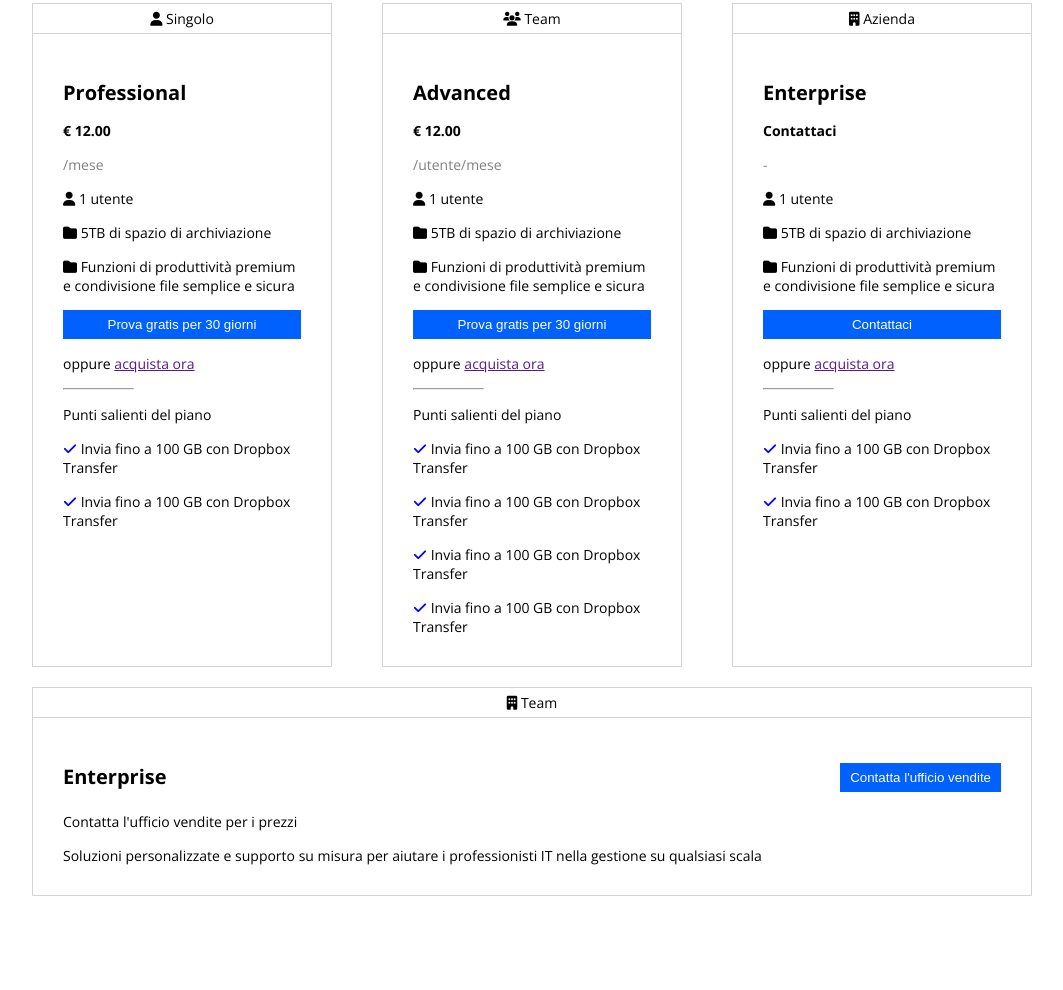
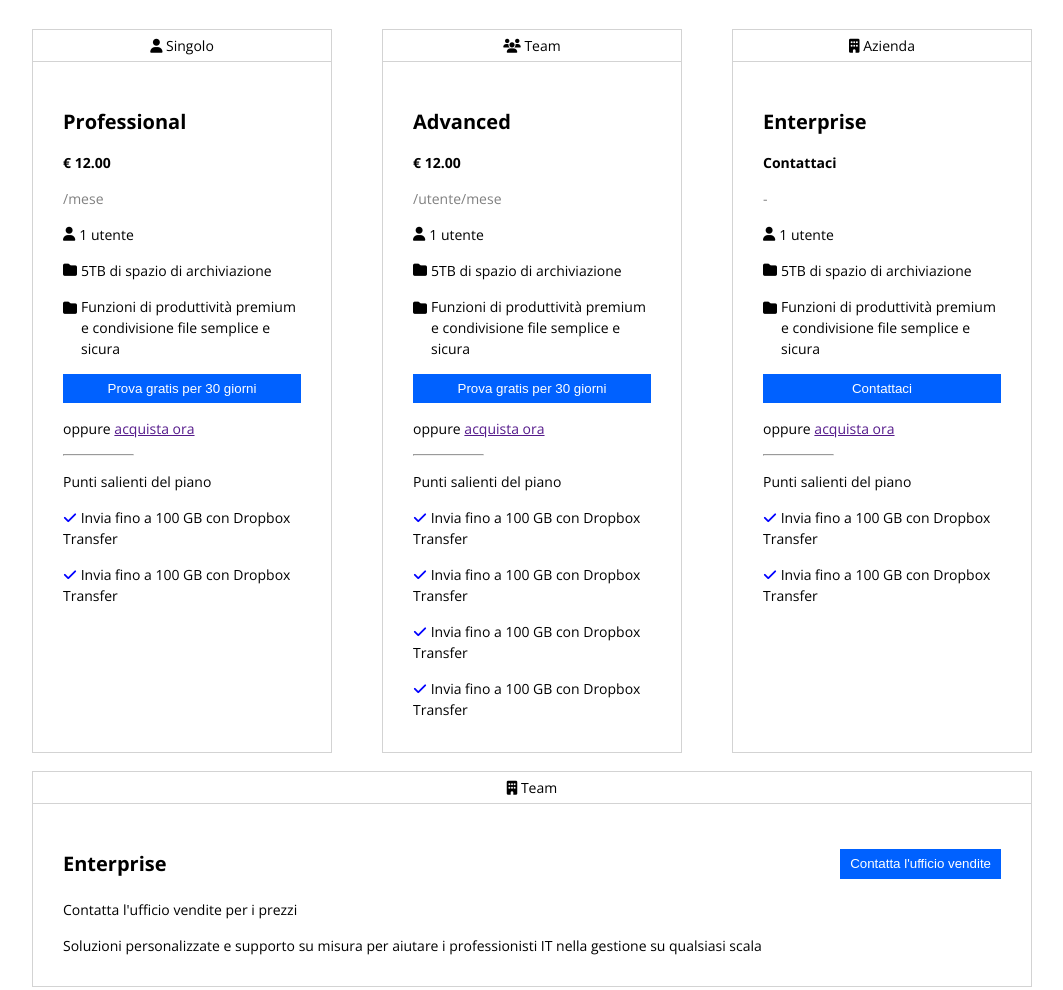
Before and after one commit to NicoloCasagrande/htmlcss-dropbox, a plain HTML site: page index.html in a window 1280 px wide. Shown: the part 1036-2026 px from the top of the page, without its empty margins (108-1171 px from the left). Drawn offline with nearby package versions, Linux system fonts and the light colour scheme.

Commit message:
sistemazione icone

```diff
--- a/css/main.css
+++ b/css/main.css
@@ -153,10 +153,10 @@
 }
 
 #design{
-    width: 270px;
+    width: 70%;
 }
 .designit{
-    padding: 15px;
+    padding: 35px;
     background-color: #f5f5f5;
 }
 
@@ -211,3 +211,19 @@
 details[open] div{
     padding: .5em 1em;
   }
+
+.icon-row{
+    align-items: center;
+  }
+
+  .padd-text{
+    padding-left: 4px;
+  }
+
+  .icon-row:nth-of-type(3){
+    align-items: flex-start;
+  }
+
+  .icon-row:nth-of-type(3) i{
+    padding-top: 5px;
+  }
--- a/css/typographt.css
+++ b/css/typographt.css
@@ -24,3 +24,7 @@
 .business-plan-main h4{
     font-size: 20px;
 }
+
+body{
+    line-height: 1.5;
+}
--- a/index.html
+++ b/index.html
@@ -70,13 +70,14 @@
                         <div class="business-plan-head">
                             <i class="fa-solid fa-user"></i> Singolo
                         </div>
+                        <!-- Funzioni di produttività premium e condivisione file semplice e sicura -->
                         <div class="business-plan-main column">
                             <h4>Professional</h4>
                             <span class="prezzo">€ 12.00</span>
                             <span class="durata">/mese</span>
-                            <div><i class="fa-solid fa-user"></i> 1 utente</div>
-                            <div><i class="fa-solid fa-folder"></i> 5TB di spazio di archiviazione</div>
-                            <div><i class="fa-solid fa-folder"></i> Funzioni di produttività premium e condivisione file semplice e sicura</div>
+                            <div class="row icon-row"><i class="fa-solid fa-user"></i><div class="padd-text">1 utente</div></div>
+                            <div class="row icon-row"><i class="fa-solid fa-folder"></i> <div class="padd-text">5TB di spazio di archiviazione</div></div>
+                            <div class="row icon-row"><i class="fa-solid fa-folder"></i> <div class="padd-text">Funzioni di produttività premium e condivisione file semplice e sicura</div></div>
                             <button class="generic-button btn-blu">Prova gratis per 30 giorni</button>
                             <span>oppure <a href="">acquista ora</a></span>
                             <hr>
@@ -93,9 +94,9 @@
                             <h4>Advanced</h4>
                             <span class="prezzo">€ 12.00</span>
                             <span class="durata">/utente/mese</span>
-                            <div><i class="fa-solid fa-user"></i> 1 utente</div>
-                            <div><i class="fa-solid fa-folder"></i> 5TB di spazio di archiviazione</div>
-                            <div><i class="fa-solid fa-folder"></i> Funzioni di produttività premium e condivisione file semplice e sicura</div>
+                            <div class="row icon-row"><i class="fa-solid fa-user"></i><div class="padd-text">1 utente</div></div>
+                            <div class="row icon-row"><i class="fa-solid fa-folder"></i> <div class="padd-text">5TB di spazio di archiviazione</div></div>
+                            <div class="row icon-row"><i class="fa-solid fa-folder"></i> <div class="padd-text">Funzioni di produttività premium e condivisione file semplice e sicura</div></div>
                             <button class="generic-button btn-blu">Prova gratis per 30 giorni</button>
                             <span>oppure <a href="">acquista ora</a></span>
                             <hr>
@@ -114,9 +115,9 @@
                             <h4>Enterprise</h4>
                             <span class="prezzo">Contattaci</span>
                             <span class="durata">-</span>
-                            <div><i class="fa-solid fa-user"></i> 1 utente</div>
-                            <div><i class="fa-solid fa-folder"></i> 5TB di spazio di archiviazione</div>
-                            <div><i class="fa-solid fa-folder"></i> Funzioni di produttività premium e condivisione file semplice e sicura</div>
+                            <div class="row icon-row"><i class="fa-solid fa-user"></i><div class="padd-text">1 utente</div></div>
+                            <div class="row icon-row"><i class="fa-solid fa-folder"></i> <div class="padd-text">5TB di spazio di archiviazione</div></div>
+                            <div class="row icon-row"><i class="fa-solid fa-folder"></i> <div class="padd-text">Funzioni di produttività premium e condivisione file semplice e sicura</div></div>
                             <button class="generic-button btn-blu">Contattaci</button>
                             <span>oppure <a href="">acquista ora</a></span>
                             <hr>
```
